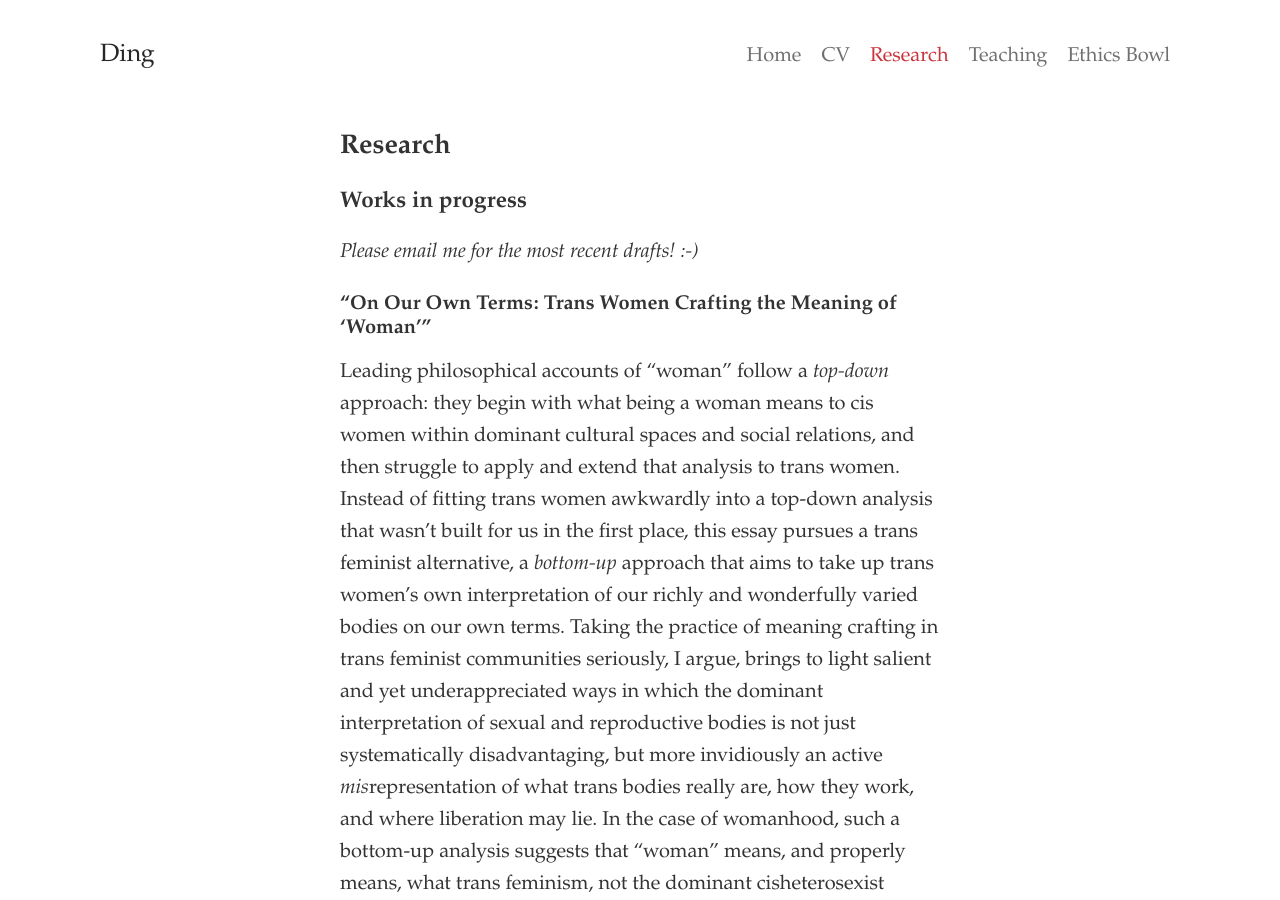
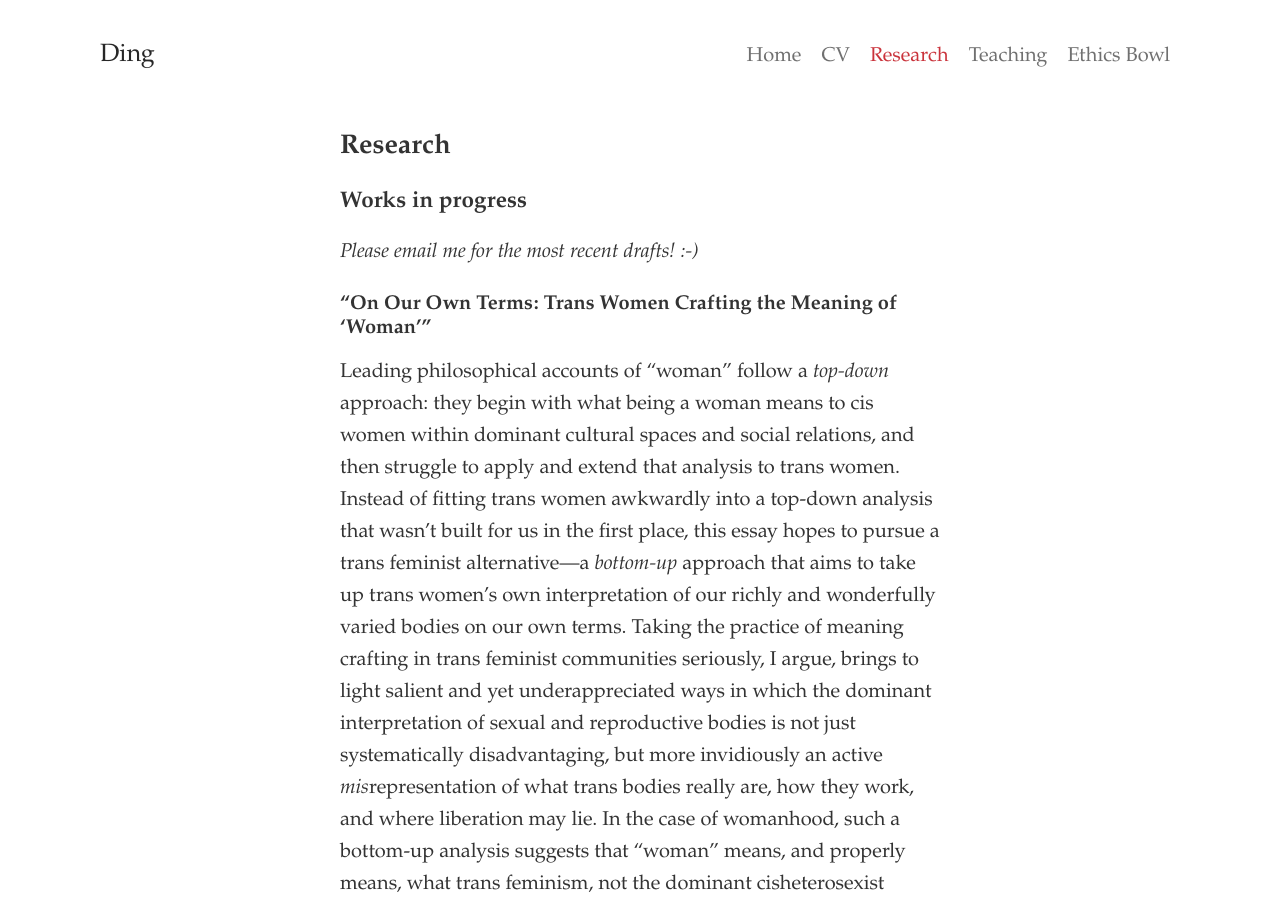
Before and after one commit to dingherself/dingherself.github.io, a Jekyll site: the page built from research.md, in a window 1280 px wide and 900 px high. Built offline with Jekyll 4.4.1, drawn with Linux system fonts in a browser that asks for light colours; nearby versions of some CDN libraries; some web fonts are replaced.

Commit message:
small improvement

```diff
--- a/research.md
+++ b/research.md
@@ -14,7 +14,7 @@
 
 ### “On Our Own Terms: Trans Women Crafting the Meaning of ‘Woman’”
 
-Leading philosophical accounts of “woman” follow a *top-down* approach: they begin with what being a woman means to cis women within dominant cultural spaces and social relations, and then struggle to apply and extend that analysis to trans women. Instead of fitting trans women awkwardly into a top-down analysis that wasn’t built for us in the first place, this essay pursues a trans feminist alternative, a *bottom-up* approach that aims to take up trans women’s own interpretation of our richly and wonderfully varied bodies on our own terms. Taking the practice of meaning crafting in trans feminist communities seriously, I argue, brings to light salient and yet underappreciated ways in which the dominant interpretation of sexual and reproductive bodies is not just systematically disadvantaging, but more invidiously an active *mis*representation of what trans bodies really are, how they work, and where liberation may lie. In the case of womanhood, such a bottom-up analysis suggests that “woman” means, and properly means, what trans feminism, not the dominant cisheterosexist society, makes of it.
+Leading philosophical accounts of “woman” follow a *top-down* approach: they begin with what being a woman means to cis women within dominant cultural spaces and social relations, and then struggle to apply and extend that analysis to trans women. Instead of fitting trans women awkwardly into a top-down analysis that wasn’t built for us in the first place, this essay hopes to pursue a trans feminist alternative---a *bottom-up* approach that aims to take up trans women’s own interpretation of our richly and wonderfully varied bodies on our own terms. Taking the practice of meaning crafting in trans feminist communities seriously, I argue, brings to light salient and yet underappreciated ways in which the dominant interpretation of sexual and reproductive bodies is not just systematically disadvantaging, but more invidiously an active *mis*representation of what trans bodies really are, how they work, and where liberation may lie. In the case of womanhood, such a bottom-up analysis suggests that “woman” means, and properly means, what trans feminism, not the dominant cisheterosexist society, makes of it.
 
 ### “Pregnant Persons as a Gender Category: A Trans Feminist Analysis of Sex Discrimination”
 
```
